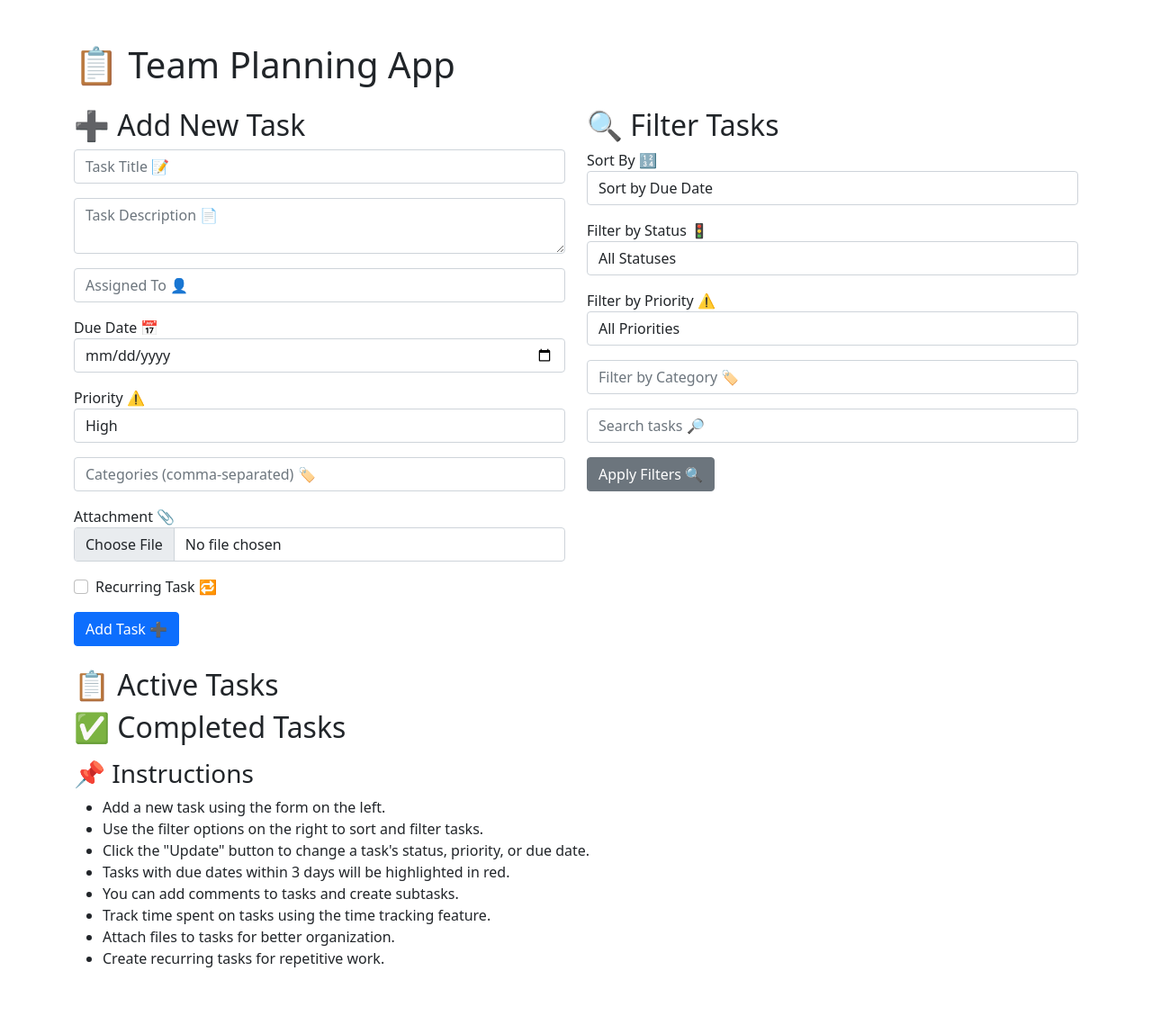
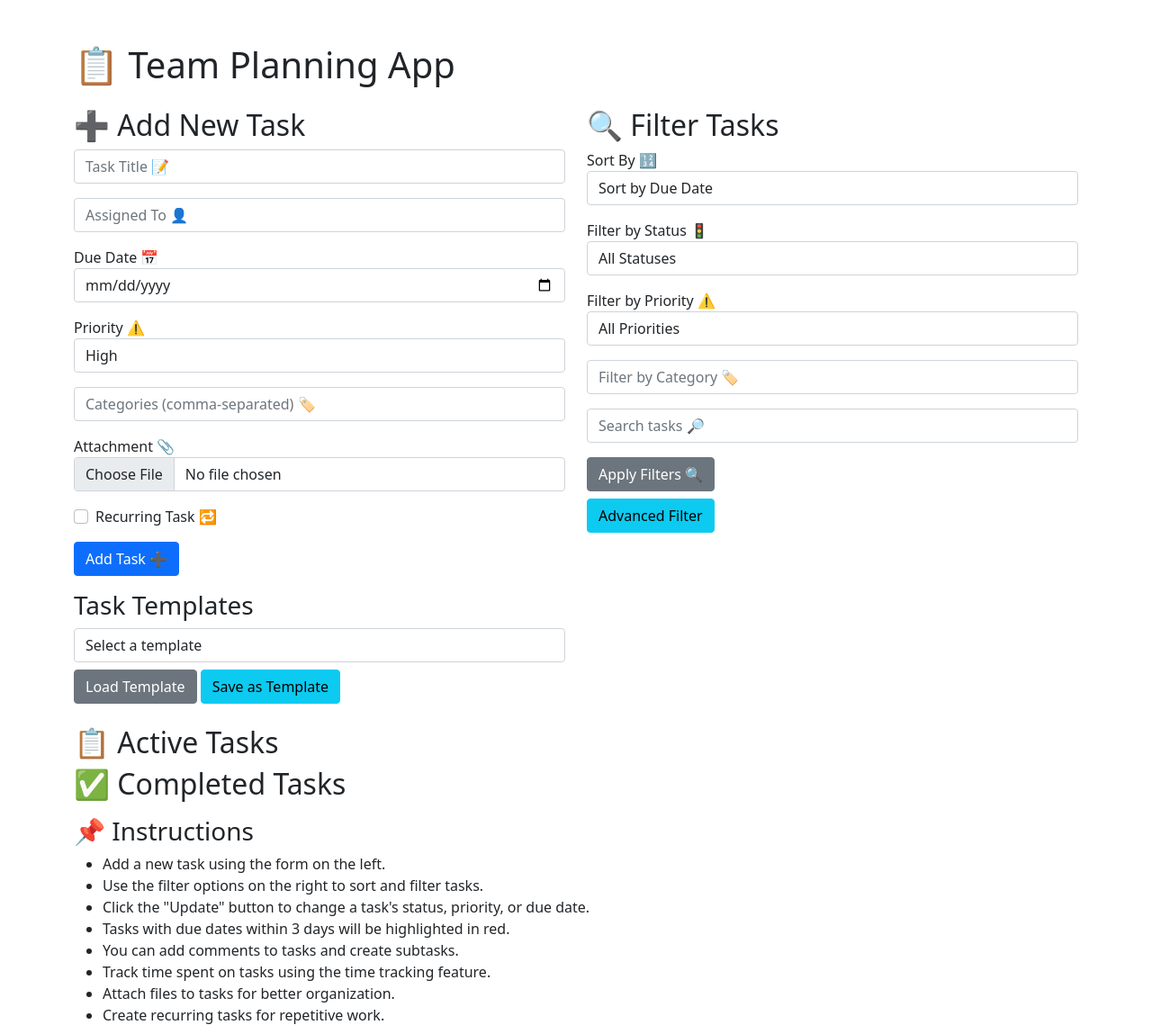
Before and after one commit to zbenzid/test, a Flask app: template templates/index.html in a window 1280 px wide. Shown: the top 1139 px of the page at 90% size. Before the commit the page ends 1075 px from the top, so only its background shows below. Run offline with Flask 2, Linux system fonts and the light colour scheme; the template is opened without the code that fills it, so the values that code supplies are empty; some libraries are stand-ins or nearby versions.

Commit message:
Implemented task templates, advanced filtering, and task dependency features in the task management application.

```diff
--- a/app.py
+++ b/app.py
@@ -5,8 +5,10 @@ from werkzeug.security import generate_password_hash, check_password_hash
 from datetime import datetime, date
 import os
 from functools import wraps
+from flask_ckeditor import CKEditor
 
 app = Flask(__name__)
+ckeditor = CKEditor(app)
 app.config['SECRET_KEY'] = 'your-secret-key'
 app.config['SQLALCHEMY_DATABASE_URI'] = 'sqlite:///tasks.db'
 app.config['SQLALCHEMY_TRACK_MODIFICATIONS'] = False
@@ -35,6 +37,9 @@ class Task(db.Model):
     recurring = db.Column(db.Boolean, default=False)
     recurring_interval = db.Column(db.Integer, nullable=True)
     recurring_unit = db.Column(db.String(10), nullable=True)
+    dependencies = db.relationship('TaskDependency', foreign_keys='TaskDependency.task_id', backref='task', lazy='dynamic')
+    dependent_on = db.relationship('TaskDependency', foreign_keys='TaskDependency.dependency_id', backref='dependent_task', lazy='dynamic')
+    order = db.Column(db.Integer, nullable=True)
 
     def to_dict(self):
         return {
@@ -68,6 +73,18 @@ class TaskHistory(db.Model):
     old_value = db.Column(db.Text, nullable=True)
     new_value = db.Column(db.Text, nullable=True)
     timestamp = db.Column(db.DateTime, default=datetime.utcnow)
+
+class TaskDependency(db.Model):
+    id = db.Column(db.Integer, primary_key=True)
+    task_id = db.Column(db.Integer, db.ForeignKey('task.id'), nullable=False)
+    dependency_id = db.Column(db.Integer, db.ForeignKey('task.id'), nullable=False)
+
+class TaskTemplate(db.Model):
+    id = db.Column(db.Integer, primary_key=True)
+    name = db.Column(db.String(100), nullable=False)
+    description = db.Column(db.Text, nullable=True)
+    user_id = db.Column(db.Integer, db.ForeignKey('user.id'), nullable=False)
+    created_at = db.Column(db.DateTime, default=datetime.utcnow)
 
 @login_manager.user_loader
 def load_user(user_id):
--- a/templates/index.html
+++ b/templates/index.html
@@ -6,12 +6,15 @@
     <title>Team Planning App</title>
     <link href="https://cdn.jsdelivr.net/npm/bootstrap@5.1.3/dist/css/bootstrap.min.css" rel="stylesheet">
     <link rel="stylesheet" href="https://cdnjs.cloudflare.com/ajax/libs/font-awesome/6.0.0-beta3/css/all.min.css">
+    <link rel="stylesheet" href="https://cdnjs.cloudflare.com/ajax/libs/jqueryui/1.12.1/jquery-ui.min.css">
     <style>
         .high-priority { background-color: #ffcccc; }
         .medium-priority { background-color: #ffffcc; }
         .low-priority { background-color: #ccffcc; }
         .near-due-date { font-weight: bold; color: #ff0000; }
+        .task-item { cursor: move; }
     </style>
+    {{ ckeditor.load() }}
 </head>
 <body>
     <div class="container mt-5">
@@ -26,7 +29,7 @@
                         <input type="text" class="form-control" name="title" placeholder="Task Title 📝" required>
                     </div>
                     <div class="mb-3">
-                        <textarea class="form-control" name="description" placeholder="Task Description 📄" required></textarea>
+                        {{ ckeditor.create() }}
                     </div>
                     <div class="mb-3">
                         <input type="text" class="form-control" name="assigned_to" placeholder="Assigned To 👤" required>
@@ -72,6 +75,14 @@
                     </div>
                     <button type="submit" class="btn btn-primary">Add Task ➕</button>
                 </form>
+                <div class="mt-3">
+                    <h3>Task Templates</h3>
+                    <select id="task-template-select" class="form-control mb-2">
+                        <option value="">Select a template</option>
+                    </select>
+                    <button id="load-template" class="btn btn-secondary">Load Template</button>
+                    <button id="save-template" class="btn btn-info">Save as Template</button>
+                </div>
             </div>
             <div class="col-md-6">
                 <h2>🔍 Filter Tasks</h2>
@@ -110,14 +121,35 @@
                     </div>
                     <button type="submit" class="btn btn-secondary">Apply Filters 🔍</button>
                 </form>
+                <button id="advanced-filter-btn" class="btn btn-info mt-2">Advanced Filter</button>
             </div>
         </div>
 
         <h2>📋 Active Tasks</h2>
-        <div id="active-task-list"></div>
+        <div id="active-task-list" class="sortable-list"></div>
 
         <h2>✅ Completed Tasks</h2>
-        <div id="completed-task-list"></div>
+        <div id="completed-task-list" class="sortable-list"></div>
+    </div>
+
+    <div class="modal fade" id="advancedFilterModal" tabindex="-1" aria-labelledby="advancedFilterModalLabel" aria-hidden="true">
+        <div class="modal-dialog">
+            <div class="modal-content">
+                <div class="modal-header">
+                    <h5 class="modal-title" id="advancedFilterModalLabel">Advanced Filter</h5>
+                    <button type="button" class="btn-close" data-bs-dismiss="modal" aria-label="Close"></button>
+                </div>
+                <div class="modal-body">
+                    <form id="advanced-filter-form">
+                        <!-- Add advanced filter options here -->
+                    </form>
+                </div>
+                <div class="modal-footer">
+                    <button type="button" class="btn btn-secondary" data-bs-dismiss="modal">Close</button>
+                    <button type="button" class="btn btn-primary" id="apply-advanced-filter">Apply Filter</button>
+                </div>
+            </div>
+        </div>
     </div>
 
     <div class="container mt-3">
@@ -135,8 +167,10 @@
     </div>
 
     <script src="https://code.jquery.com/jquery-3.6.0.min.js"></script>
+    <script src="https://code.jquery.com/ui/1.12.1/jquery-ui.min.js"></script>
     <script src="https://cdn.jsdelivr.net/npm/bootstrap@5.1.3/dist/js/bootstrap.bundle.min.js"></script>
     <script src="https://cdn.jsdelivr.net/npm/chart.js"></script>
+    {{ ckeditor.load() }}
     <script>
         function loadDashboard() {
             $.get('/dashboard', function(data) {
@@ -197,6 +231,10 @@
                 function generateTaskHtml(tasks) {
                     let taskHtml = '<table class="table table-striped"><thead><tr><th>Title</th><th>Description</th><th>Assigned To</th><th>Due Date</th><th>Status</th><th>Priority</th><th>Categories</th><th>Action</th></tr></thead><tbody>';
                     tasks.forEach(function(task) {
+                        const taskItem = $('<tr>', {
+                            'class': `task-item ${task.priority.toLowerCase()}-priority`,
+                            'data-task-id': task.id
+                        });
                         const dueDate = new Date(task.due_date);
                         const today = new Date();
                         const diffTime = dueDate - today;
@@ -259,10 +297,12 @@
         $(document).ready(function() {
             loadDashboard();
             loadTasks();
+            loadTaskTemplates();
 
             $('#add-task-form').submit(function(e) {
                 e.preventDefault();
                 let formData = new FormData(this);
+                formData.set('description', CKEDITOR.instances.description.getData());
                 $.ajax({
                     url: '/add_task',
                     type: 'POST',
```
